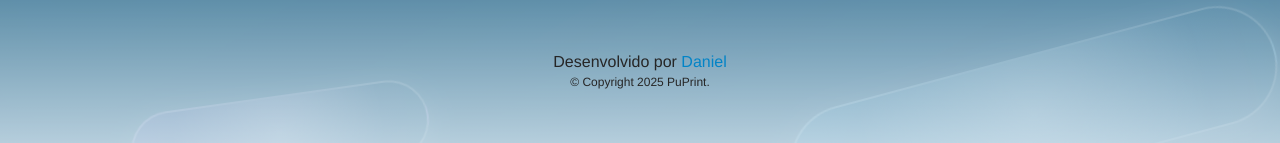
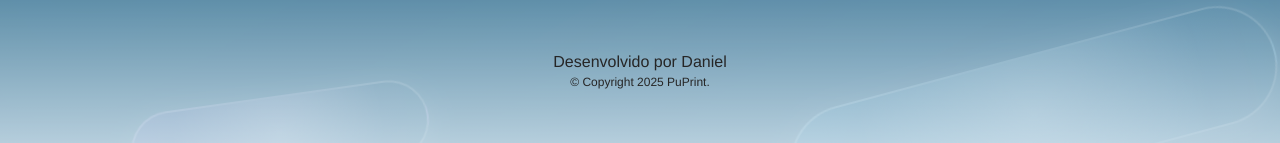
Before and after one commit to danielbragadasilva/puprint, a Next.js app: page / in a window 1280 px wide. Shown: the part 559-702 px from the top of the page. Built offline with nearby package versions, Linux system fonts and the light colour scheme.

Commit message:
:arrow_up: update layout

```diff
--- a/app/footer/page.tsx
+++ b/app/footer/page.tsx
@@ -5,7 +5,7 @@ export default function Footer (){
 
         <div className="text-center">
           <div className="mt-3">
-            <p className="text-neutral-800">Desenvolvido por <a className="text-sky-600 decoration-2 hover:underline focus:outline-none focus:underline font-medium" href="https://www.linkedin.com/in/daniel-braga-565899128/">Daniel</a></p>
+            <p className="text-neutral-800">Desenvolvido por <a className="text-neutral-800 decoration-2 hover:underline focus:outline-none focus:underline font-medium" href="https://www.linkedin.com/in/daniel-braga-565899128/">Daniel</a></p>
             <p className="text-neutral-800 text-xs">
               © Copyright 2025 PuPrint.
             </p>
```
